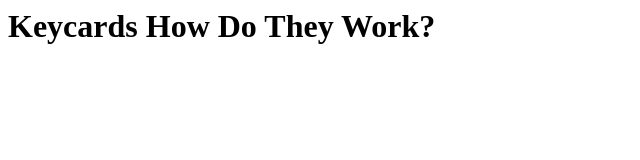
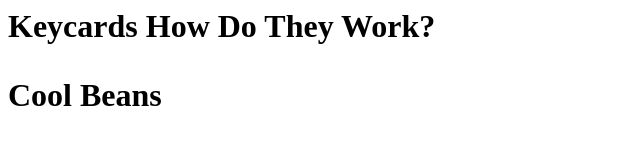
Before and after one commit to kt1238/kt1238.github.io, a plain HTML site: page index.html in a window 1280 px wide. Shown: the whole page, without its empty margins (0-640 px from the left). Drawn offline with Linux system fonts and the light colour scheme.

Commit message:
Update index.html

```diff
--- a/index.html
+++ b/index.html
@@ -1 +1,2 @@
 <h1>Keycards How Do They Work?<h1>
+  <p>Cool Beans<p>
```
